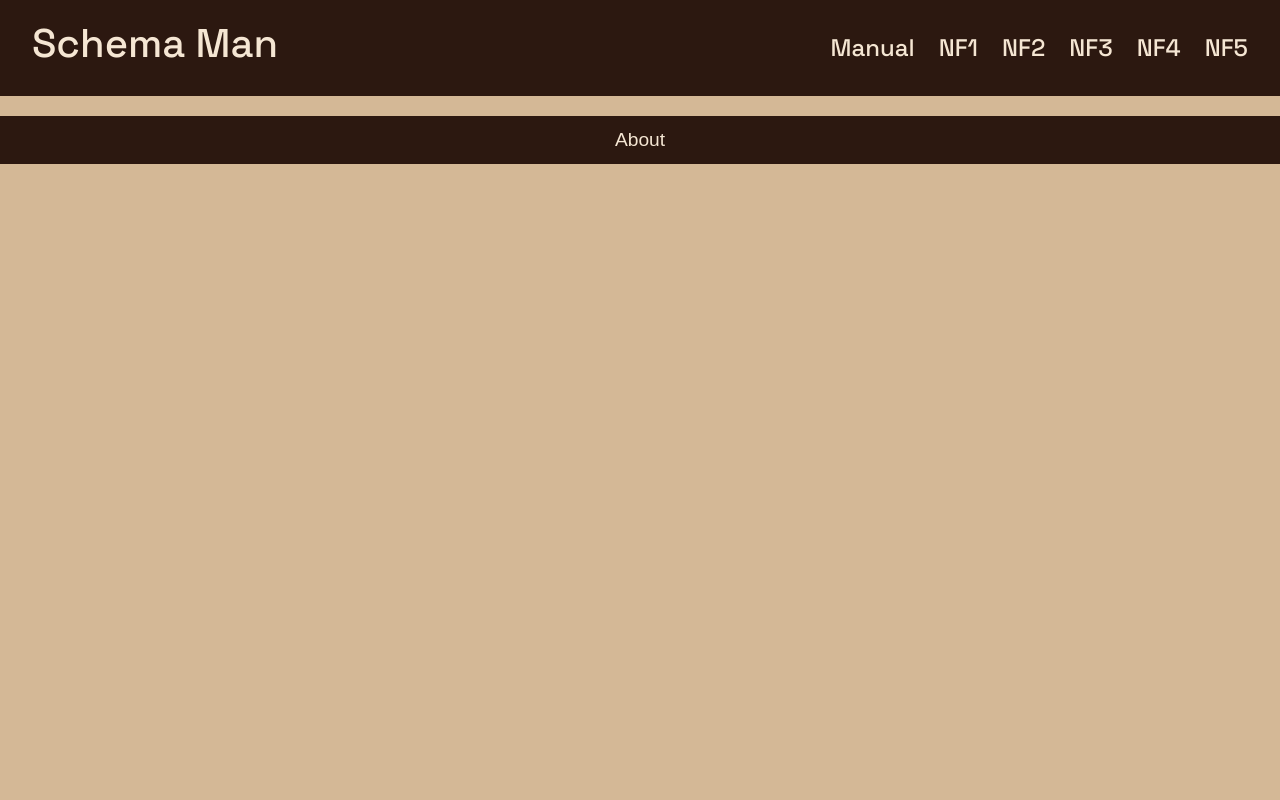
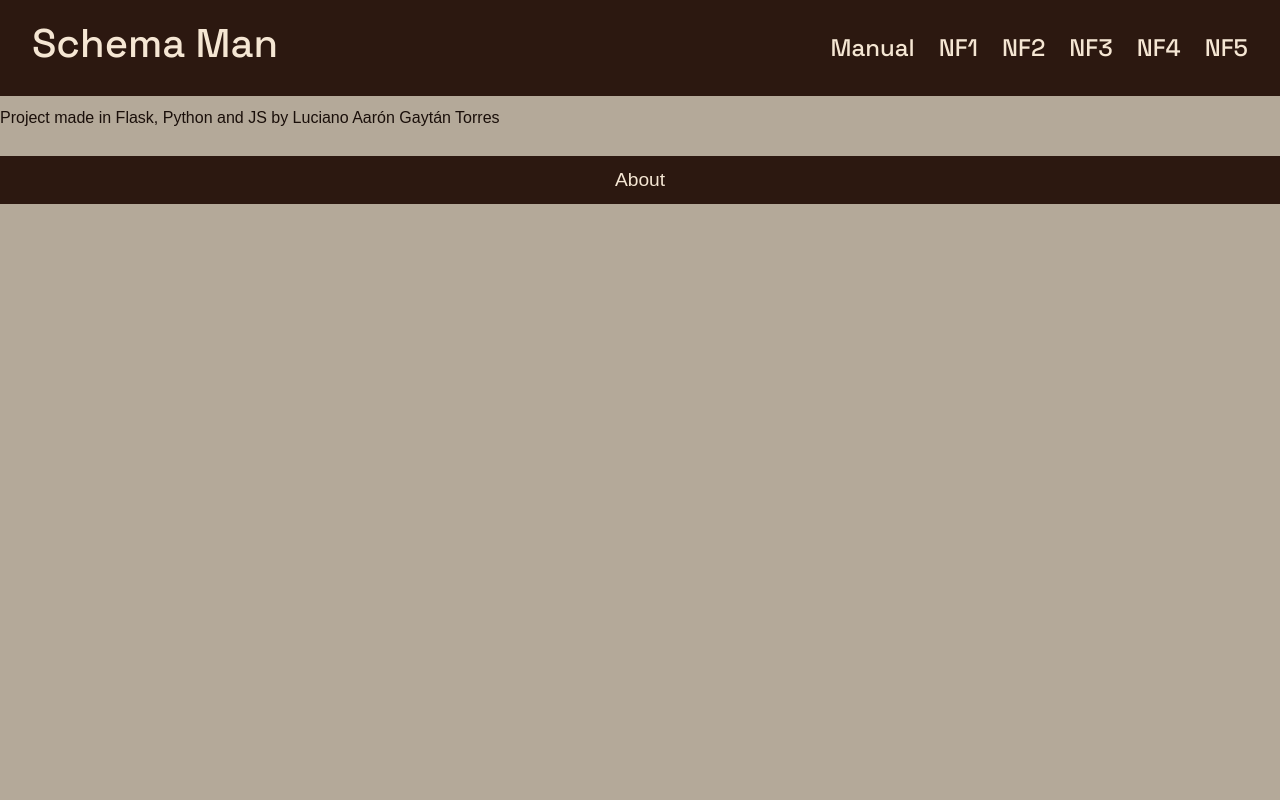
Before and after one commit to Qwerty3341/SchemaMan, a Flask app: page /about/ in a window 1280 px wide. Run offline with Flask 3, Linux system fonts and the light colour scheme; some web fonts are replaced.

Commit message:
Color Palette adjustment

```diff
--- a/schema_man/static/css/style.css
+++ b/schema_man/static/css/style.css
@@ -5,7 +5,7 @@
 	--header-font: "Space Grotesk", sans-serif;
 	--header-font-color: #F5E6D3;
 	/* body conf */
-	--body-color: #D4B896;
+	--body-color: #B4A999;
 	--body-font: "Gabarito", sans-serif;
 	--body-font-color: #1A0F0A;
     --accent-color: wheat;
--- a/schema_man/templates/about.html
+++ b/schema_man/templates/about.html
@@ -3,4 +3,15 @@
 {% block title %}About{% endblock %}
 
 {% block body %}
+
+<section class="about">
+	<p>
+		Project made in Flask, Python and JS by Luciano Aarón Gaytán Torres
+	</p>
+</section>
+
+<section class="credits">
+
+</section>
+
 {% endblock %}
```
